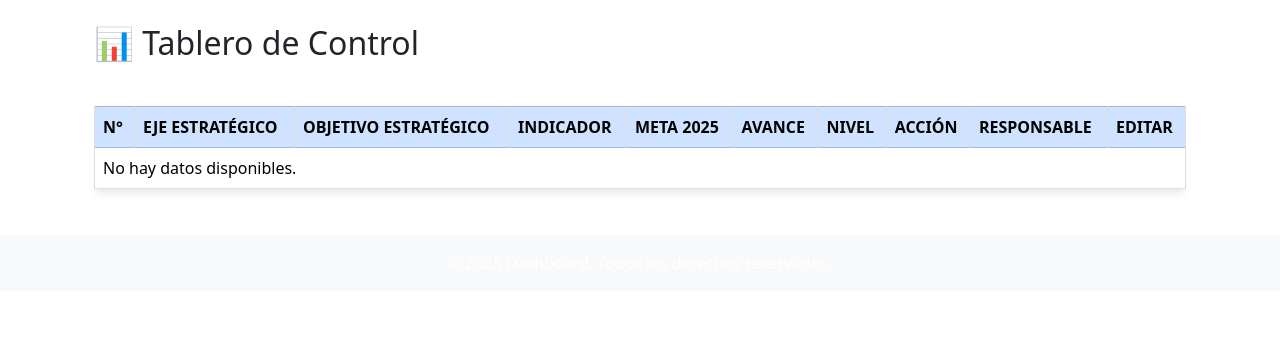
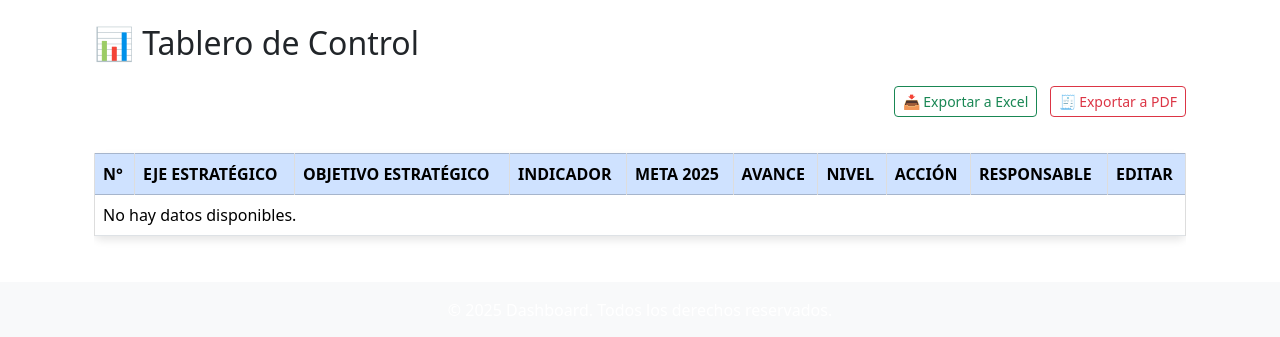
Before and after one commit to tobiasnunezz/pei_2025, a Django app: page / in a window 1280 px wide. Shown: the part 122-459 px from the top of the page. Run offline with Django 4.2, Linux system fonts and the light colour scheme; a user stored in the database is signed in; tables that the repository leaves empty hold one stand-in row (values such as "Sample post").

Commit message:
🆕 Agregado exportar a Excel y PDF en el tablero para usuarios staff

```diff
--- a/planilla/templates/planilla/tablero.html
+++ b/planilla/templates/planilla/tablero.html
@@ -2,6 +2,18 @@
 {% block content %}
 <div class="container mt-4">
   <h2 class="mb-4">📊 Tablero de Control</h2>
+
+  {% if es_admin %}
+    <div class="mb-3 text-end">
+      <a href="{% url 'exportar_excel' %}" class="btn btn-outline-success btn-sm me-2">
+        📥 Exportar a Excel
+      </a>
+      <a href="{% url 'exportar_pdf' %}" class="btn btn-outline-danger btn-sm">
+        🧾 Exportar a PDF
+      </a>
+    </div>
+  {% endif %}
+
   <div class="table-responsive">
     <table class="table table-bordered align-middle text-center">
       <thead class="table-primary">
```
